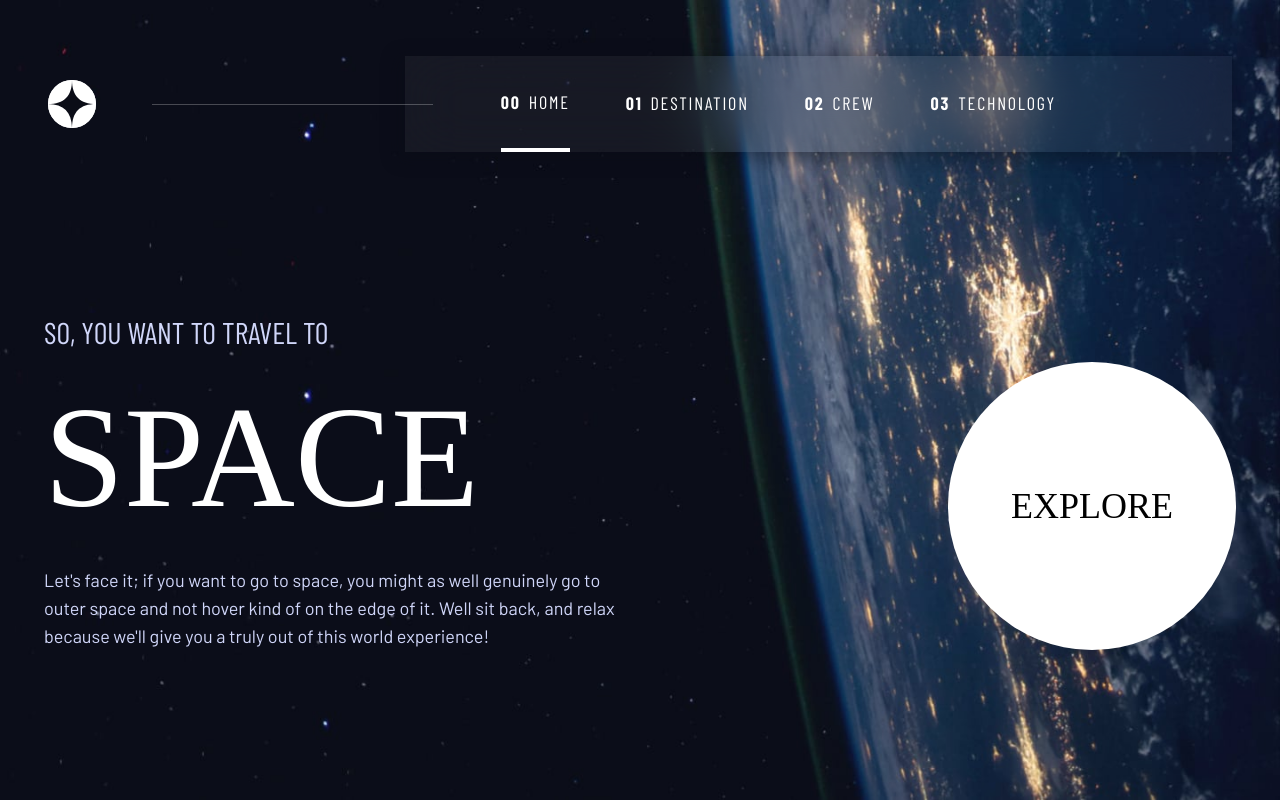
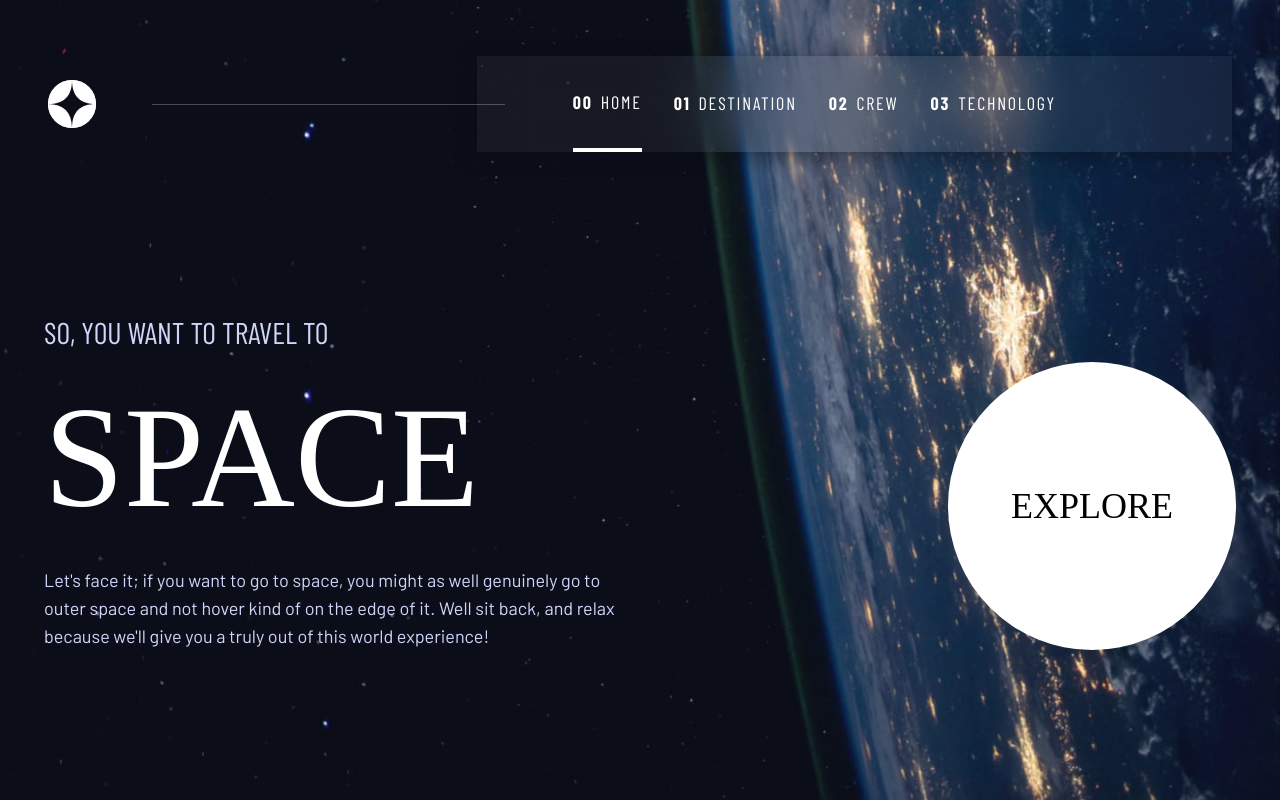
Before and after one commit to DavideCruciani/Space-tourism-multi-page-website, a React (Vite) app in the folder space-tourism/: page / in a window 1280 px wide. Built offline with nearby package versions, Linux system fonts and the light colour scheme; a web font is replaced by a local one.

Commit message:
fixed some bugs

```diff
--- a/space-tourism/src/components/Header.jsx
+++ b/space-tourism/src/components/Header.jsx
@@ -15,7 +15,7 @@ const Header = () => {
     <header className='fixed flex h-0 sm:h-auto justify-between lg:items-center w-full top-0 z-50 lg:p-12 pl-12'>
       <div className='py-8'>
 
-        <div className='bg-white rounded-full hidden sm:block'>
+        <div className='bg-white rounded-full'>
           <img src={Logo} alt="Logo" />
         </div>
 
@@ -26,8 +26,8 @@ const Header = () => {
       <button className={showNav ? 'block sm:hidden z-[9999] w-6 aspect-[1] bg-no-repeat bg-cover border-0 bg-[url(/src/assets/shared/icon-close.svg)] absolute right-8 top-8' : 'block sm:hidden z-[9999] w-6 aspect-[1] bg-no-repeat bg-cover border-0 bg-[url(/src/assets/shared/icon-hamburger.svg)] absolute right-8 top-8'} onClick={ShowNavbar}></button>
 
       <div className={showNav ? "bg-[hsla(0,0%,100%,.05)] w-3/5 sm:w-auto lg:pl-24 sm:px-10 h-[100vh] sm:h-24 lg:pr-44 flex justify-center shadow-[-4px_4px_16px_3px_#0b0d1766] backdrop-blur-[30px] translate-x-0 ease duration-500 sm:duration-0" : "bg-[hsla(0,0%,100%,.05)] w-3/5 sm:w-auto lg:pl-24 sm:px-10 h-[100vh] sm:h-24 lg:pr-44 flex justify-center shadow-[-4px_4px_16px_3px_#0b0d1766] backdrop-blur-[30px] translate-x-full sm:translate-x-0 ease-out sm:duration-0"}>
-        <nav className='flex flex-col py-40 sm:py-0 sm:pl-0 sm:flex-row w-full gap-8 lg:gap-14 h-full list-none text-md tracking-widest lg:text-lg text-white font-BarlowCD'>
-
+        <nav className='flex py-40 sm:py-0 sm:pl-0 sm:flex-row w-full lg:gap-14 h-full list-none text-md tracking-widest lg:text-lg text-white font-BarlowCD'>
+          <ul className='flex flex-col sm:flex-row w-full gap-8'>
           <li className='sm:h-full mx-auto w-4/6 flex items-center relative'><NavLink className={({ isActive }) => {
             return isActive ? "border-b-4 border-white h-full flex items-center" : "border-b-2 border-transparent full flex items-center"
           }}
@@ -47,6 +47,9 @@ const Header = () => {
           <li className='sm:h-full mx-auto w-4/6 flex items-center'><NavLink className={({ isActive }) => {
             return isActive ? "border-b-4 border-white h-full flex items-center" : "border-b-2 border-transparent full flex items-center"
           }} to="/technology"><span className='font-bold mr-2 block sm:hidden lg:block'>03</span>TECHNOLOGY</NavLink></li>
+
+          </ul>
+
         </nav>
       </div>
     </header>
```
